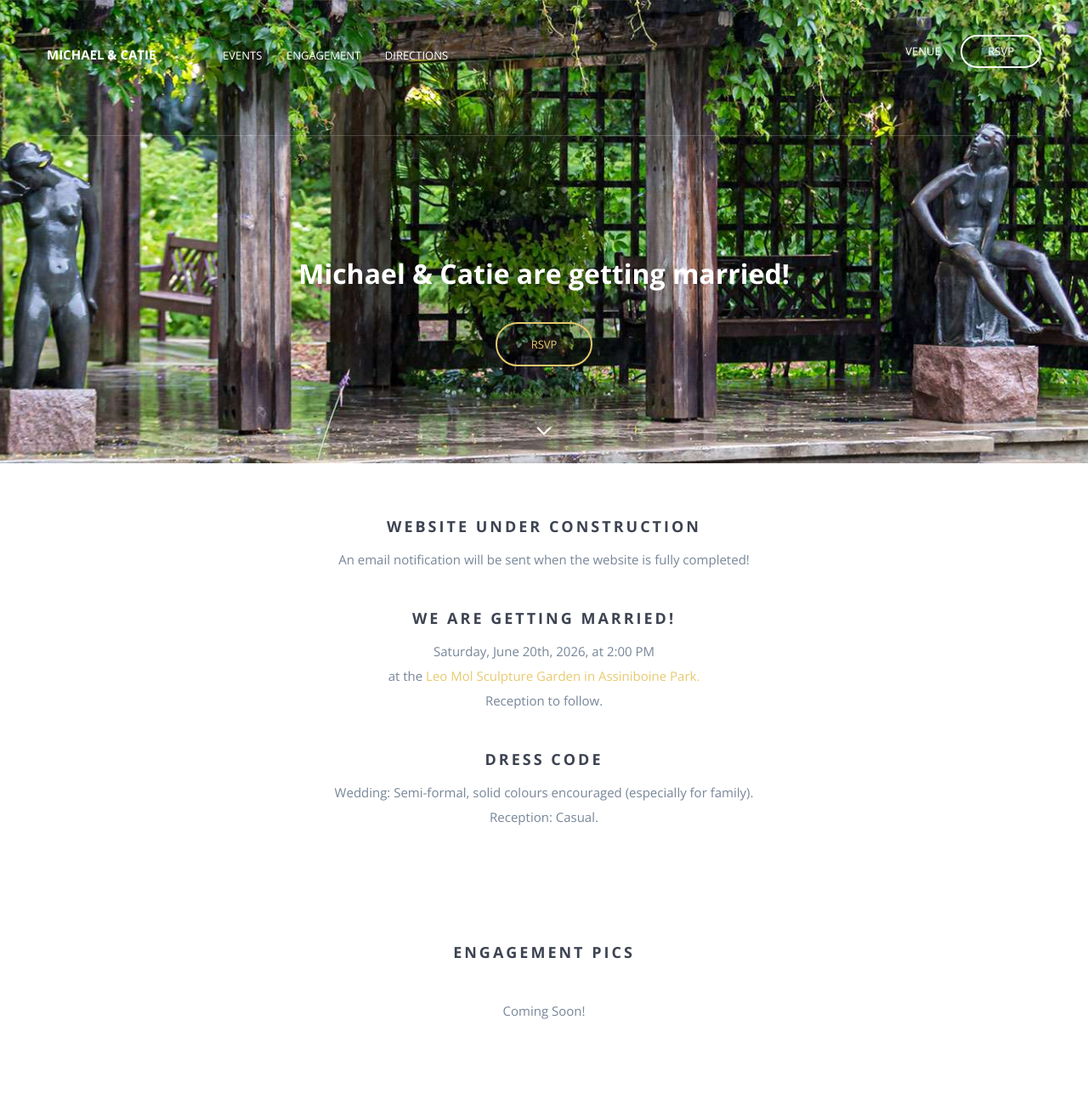
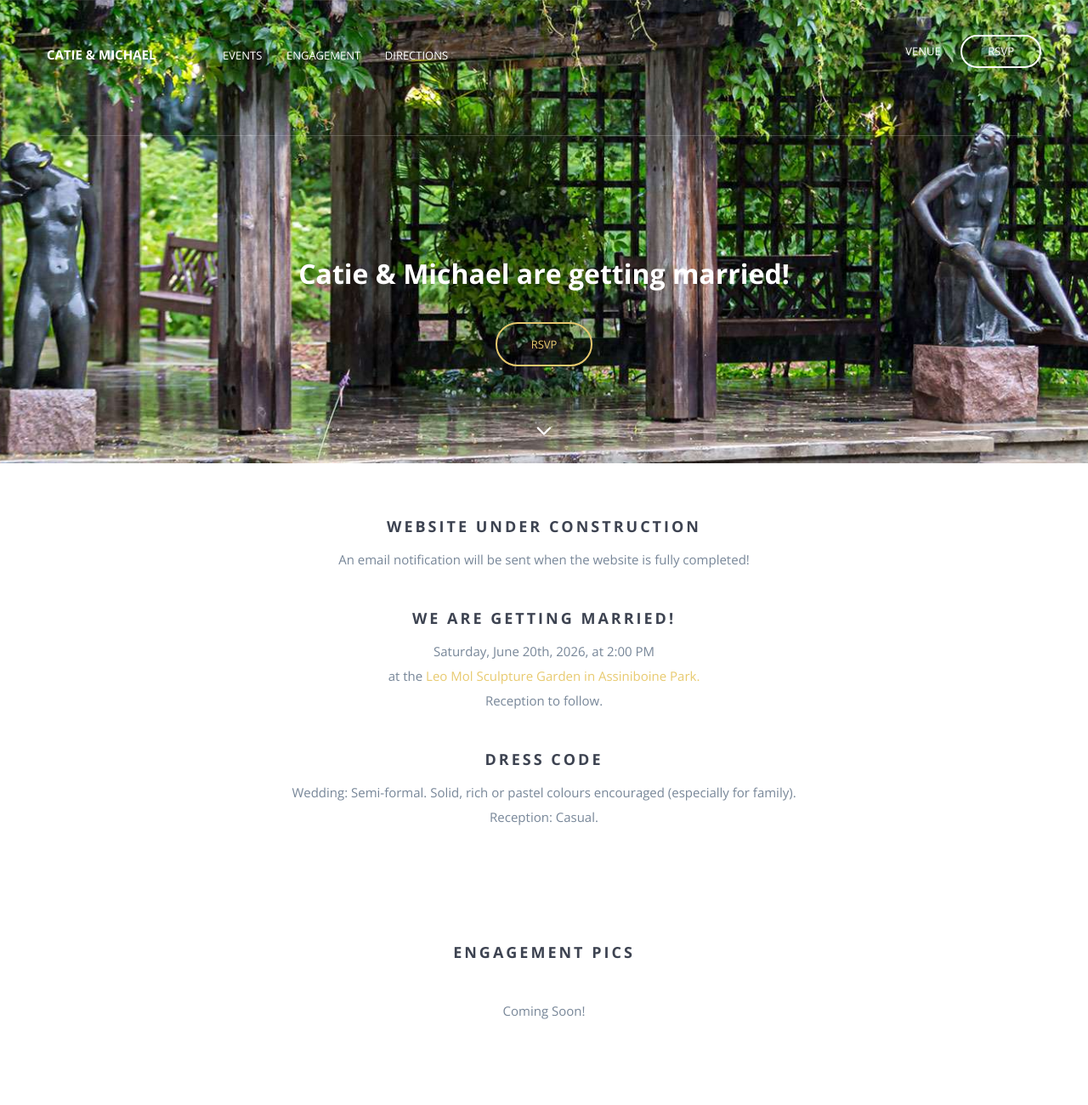
Before and after one commit to mastwood/astwoodterrey.github.io, a website: page index.html in a window 1280 px wide. Shown: the top 1300 px of the page at 85% size. Drawn offline with nearby package versions, Linux system fonts and the light colour scheme; files whose address does not match are found by name.

Commit message:
update 4

```diff
--- a/index.html
+++ b/index.html
@@ -69,7 +69,7 @@
     <section class="navigation">
         <header>
             <div class="header-content">
-                <div class="logo"><a href="#"><p style="color:white; font-variant:small-caps;"><b>Michael & Catie</b></p></a></div>
+                <div class="logo"><a href="#"><p style="color:white; font-variant:small-caps;"><b>Catie & Michael</b></p></a></div>
                 <div class="header-nav">
                     <nav>
                         <ul class="primary-nav">
@@ -93,7 +93,7 @@
         <div class="row">
             <div class="col-md-10 col-md-offset-1">
                 <div class="hero-content text-center">
-                    <h1 style="font-size:24pt; font-weight:bold">Michael & Catie are getting married!</h1>
+                    <h1 style="font-size:24pt; font-weight:bold">Catie & Michael are getting married!</h1>
                 </div>
             </div>
         </div>
@@ -122,7 +122,7 @@
                 </br>
                 Reception to follow.</p>
                 <h3>Dress Code</h3>
-                <p>Wedding: Semi-formal, solid colours encouraged (especially for family).
+                <p>Wedding: Semi-formal. Solid, rich or pastel colours encouraged (especially for family).
                 </br>
                 Reception: Casual.
                 </a>
```
